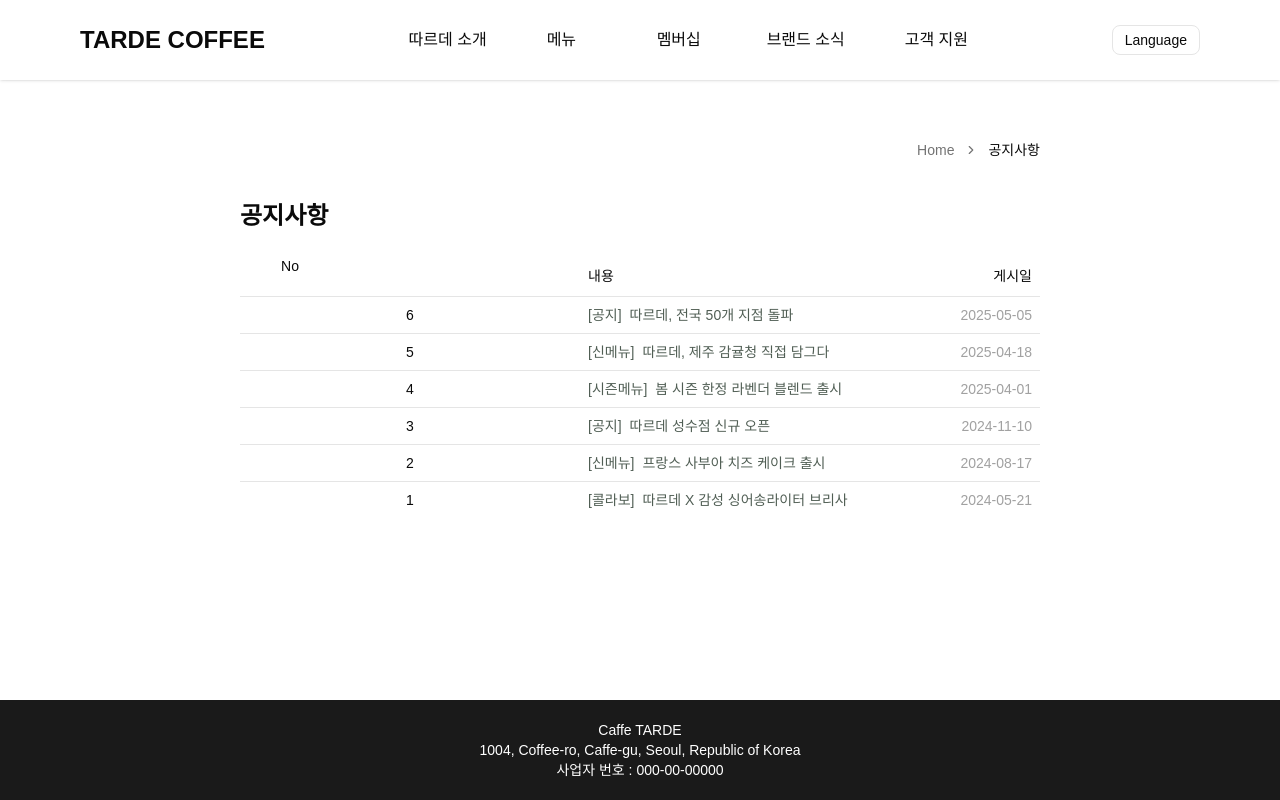
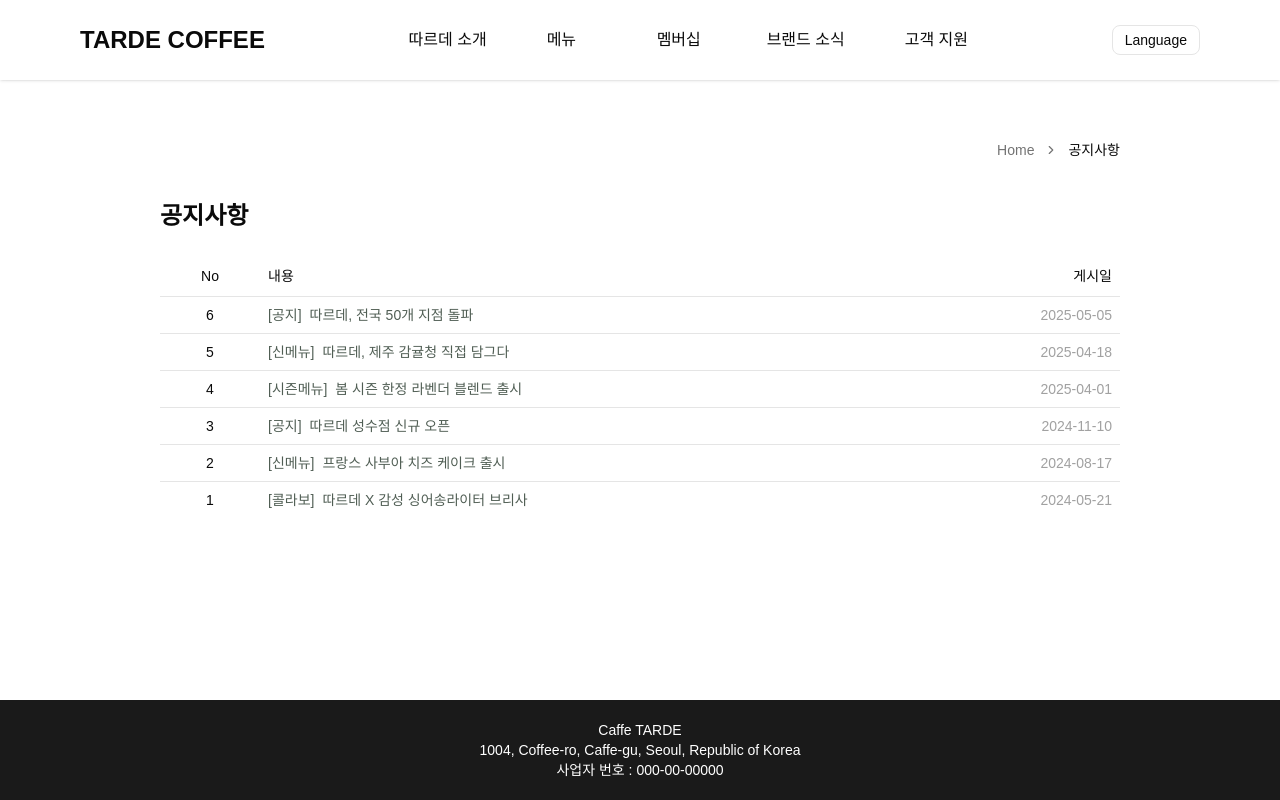
Before and after one commit to msuhyeon/caffe-tarde, a Next.js app: page /brand/notice in a window 1280 px wide. Built offline with nearby package versions, Linux system fonts and the light colour scheme.

Commit message:
refactor: layout 컴포넌트 수정 및 전체적인 스타일 통일

```diff
--- a/src/features/event/EventDetail.tsx
+++ b/src/features/event/EventDetail.tsx
@@ -11,7 +11,7 @@ import { formatDate } from '@/lib/format';
 
 const EventDetail = (event: EventType) => {
   return (
-    <section className="lg:w-[800px] lg:mt-10">
+    <section className="lg:mt-10">
       <Breadcrumb>
         <BreadcrumbList className="flex justify-end">
           <BreadcrumbItem>
--- a/src/features/notice/Detail.tsx
+++ b/src/features/notice/Detail.tsx
@@ -12,7 +12,7 @@ import { formatDate } from '@/lib/format';
 
 const NoticeDetail = (notice: NoticeDataType) => {
   return (
-    <section className="w-[800px] mt-10">
+    <section className="lg:mt-10">
       <Breadcrumb>
         <BreadcrumbList className="flex justify-end">
           <BreadcrumbItem>
@@ -63,8 +63,7 @@ const NoticeDetail = (notice: NoticeDataType) => {
         </div>
         <div className="flex justify-end mt-8">
           <Link href="/brand/notice">
-            {/* <button className="px-6 py-2 bg-[#505e54] text-white rounded-sm hover:bg-neutral-700 cursor-pointer"> */}
-            <button className="px-10 py-2 text-black rounded-sm border-1 border-black-700 transition-all duration-400 hover:bg-neutral-700 hover:text-white cursor-pointer">
+            <button className="px-5 lg:px-10 py-2 text-sm lg:text-md text-black rounded-sm border-1 border-black-700 transition-all duration-400 hover:bg-neutral-700 hover:text-white cursor-pointer">
               목록
             </button>
           </Link>
--- a/src/pages/brand/esg/index.tsx
+++ b/src/pages/brand/esg/index.tsx
@@ -2,7 +2,7 @@ import { WandSparkles } from 'lucide-react';
 
 const Esg = () => {
   return (
-    <section className="mt-10 w-[800px] flex justify-center items-center opacity-0 translate-y-4 animate-fade-down">
+    <section className="mt-10 flex justify-center items-center opacity-0 translate-y-4 animate-fade-down">
       <p className="font-semibold text-3xl transition-all duration-700 ease-out">
         페이지 작업 중 입니다
       </p>
--- a/src/pages/brand/notice/index.tsx
+++ b/src/pages/brand/notice/index.tsx
@@ -37,27 +37,23 @@ const NoticeList = () => {
         </BreadcrumbList>
       </Breadcrumb>
       <h2 className="text-2xl font-bold mb-6">공지사항</h2>
-      <Table className="lg:w-[800px] table-fixed">
+      <Table className="w-full table-fixed">
         <TableHeader>
           <TableRow>
-            <TableHead className="w-[100px] text-center hidden lg:block">
+            <TableHead className="hidden lg:table-cell w-[100px] text-center">
               No
             </TableHead>
-            <TableHead className="w-[75%] lg:w-[calc(100%-120px)]">
-              내용
-            </TableHead>
-            <TableHead className="w-[25%] lg:w-[120px] text-right">
-              게시일
-            </TableHead>
+            <TableHead className="w-full">내용</TableHead>
+            <TableHead className="w-[120px] text-right">게시일</TableHead>
           </TableRow>
         </TableHeader>
         <TableBody>
           {noticeList.map(notice => (
             <TableRow key={notice.id}>
-              <TableCell className="text-center hidden lg:block">
+              <TableCell className="hidden lg:table-cell w-[100px] text-center">
                 {notice.id}
               </TableCell>
-              <TableCell className="w-full">
+              <TableCell>
                 <Link
                   href={`/brand/notice/${notice.id}`}
                   className="block w-full max-w-full overflow-hidden whitespace-nowrap text-ellipsis text-[#505e54] hover:underline-offset-1"
--- a/src/pages/membership/index.tsx
+++ b/src/pages/membership/index.tsx
@@ -27,7 +27,7 @@ const MemberShip = () => {
           </BreadcrumbItem>
         </BreadcrumbList>
       </Breadcrumb>
-      <Tabs defaultValue="membership" className="lg:w-[800px] w-[100%] mt-6">
+      <Tabs defaultValue="membership" className="w-[100%] mt-6">
         <TabsList className="w-full h-[50px] bg-[#f5f5f5]">
           <TabsTrigger value="membership" className="cursor-pointer">
             멤버십 안내
--- a/src/shared/components/Footer.tsx
+++ b/src/shared/components/Footer.tsx
@@ -1,6 +1,6 @@
 const Footer = () => {
   return (
-    <div className="py-5 px-20 text-center text-sm bg-[#1a1a1a] text-white">
+    <div className="py-5 px-20 text-center text-sm bg-[#1a1a1a] text-white w-full">
       <span className="">Caffe TARDE</span>
       <p>1004, Coffee-ro, Caffe-gu, Seoul, Republic of Korea</p>
       <p>
--- a/src/shared/components/Layout.tsx
+++ b/src/shared/components/Layout.tsx
@@ -7,11 +7,17 @@ const Layout = ({ children }: { children: React.ReactNode }) => {
   const isMainPage = pathname === '/';
 
   return (
-    <div className="min-h-screen flex flex-col">
+    <div className="min-h-screen flex flex-col w-full">
       <Header />
-
       <main
-        className={`flex-1 ${isMainPage ? 'pt-0' : 'pt-[100px] pb-10 max-w-[1200px] mx-auto px-3'}`}
+        className={`flex-1 ${
+          isMainPage
+            ? 'pt-0'
+            : `pt-[100px] pb-10 mx-auto
+                w-full max-w-screen-md sm:max-w-screen-lg lg:max-w-[800px] xl:max-w-[1024px]
+                px-4 sm:px-6 lg:px-8
+              `
+        }`}
       >
         {children}
       </main>
--- a/src/shared/components/ui/breadcrumb.tsx
+++ b/src/shared/components/ui/breadcrumb.tsx
@@ -9,7 +9,7 @@ function Breadcrumb({ ...props }: React.ComponentProps<'nav'>) {
     <nav
       aria-label="breadcrumb"
       data-slot="breadcrumb"
-      className="md:mb-10 mb-5"
+      className="mb-10"
       {...props}
     />
   );
```
